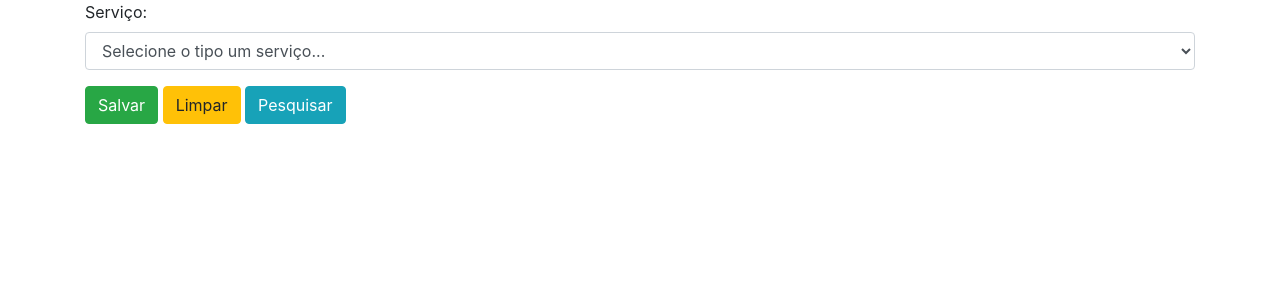
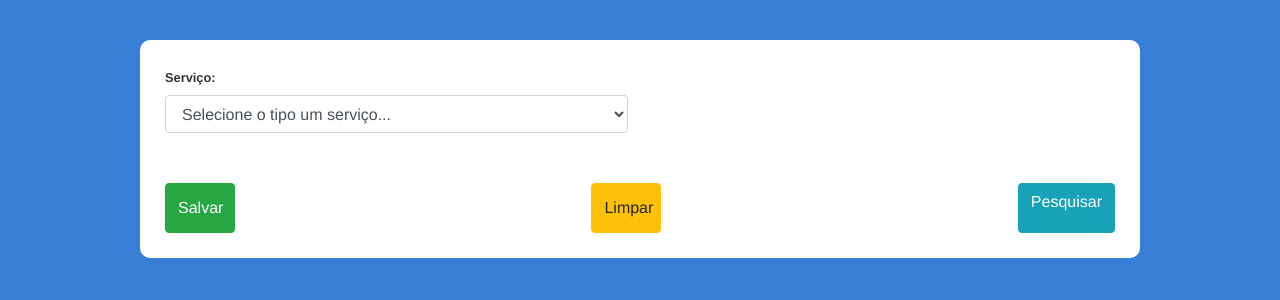
Before and after one commit to J-Eugenio/FabSoft-SCO, a PHP site: page /view/services/Cadastrar.php in a window 1280 px wide. Shown: the top 300 px of the page. Run offline with PHP 8.4, Linux system fonts and the light colour scheme; the visitor is signed in with stand-in values (Sample User, id 1).

Commit message:
Update Editar: Paciente/funcionario
Modificações na estilização das páginas e padronização dos formulários.

```diff
--- a/sys/view/funcionario/Editar.php
+++ b/sys/view/funcionario/Editar.php
@@ -66,7 +66,7 @@ $id =  filter_input(INPUT_GET,'id', FILTER_SANITIZE_NUMBER_INT);//captura o ID p
         <input type="hidden" name="acao" class="form-control" value="update"/>
         <input type="hidden" name="id" class="form-control" value="<?php echo $id?>"/>
       </div>
-      <div class="half-box  spacing">
+      <div id="main-container">
         <button type="submit" class="btn btn-success"><span class="fa fa-check"></span> Salvar</button>
         <button type="reset" class="btn btn-warning"><span class="fa fa-close"></span> Limpar</button>
       </div>
--- a/sys/view/header.php
+++ b/sys/view/header.php
@@ -26,6 +26,7 @@
                 <ul class="sub-menu">
                     <li><a href="/FabSoft-SCO/sys/view/paciente/Cadastrar.php">Paciente</a></li>
                     <li><a href="/FabSoft-SCO/sys/view/funcionario/Cadastrar.php">Funcionário</a></li>
+                    <li><a href="/FabSoft-SCO/sys/view/services/Cadastrar.php">Serviços</a></li>
                 </ul>
             </li>
         </ul>
--- a/sys/view/paciente/Editar.php
+++ b/sys/view/paciente/Editar.php
@@ -66,7 +66,7 @@ $id =  filter_input(INPUT_GET,'id', FILTER_SANITIZE_NUMBER_INT);//captura o ID p
         <input type="hidden" name="acao" class="form-control" value="update"/>
         <input type="hidden" name="id" class="form-control" value="<?php echo $id?>"/>
       </div>
-      <div class="half-box  spacing">
+      <div id="main-container">
         <button type="submit" class="btn btn-success"><span class="fa fa-check"></span> Salvar</button>
         <button type="reset" class="btn btn-warning"><span class="fa fa-close"></span> Limpar</button>
       </div>
--- a/sys/view/services/Cadastrar.php
+++ b/sys/view/services/Cadastrar.php
@@ -6,6 +6,7 @@
         session_start();
     ?>
   <script src="https://code.jquery.com/jquery-3.5.1.js" integrity="sha256-QWo7LDvxbWT2tbbQ97B53yJnYU3WhH/C8ycbRAkjPDc=" crossorigin="anonymous"></script>
+  <link rel="stylesheet" href="/fabsoft-sco/sys/assets/css/formularios.css">
   <link rel="stylesheet" href="../../css/styleMenu.css">
   <link rel="stylesheet" href="https://stackpath.bootstrapcdn.com/bootstrap/4.3.1/css/bootstrap.min.css" integrity="sha384-ggOyR0iXCbMQv3Xipma34MD+dH/1fQ784/j6cY/iJTQUOhcWr7x9JvoRxT2MZw1T" crossorigin="anonymous">
   <meta charset="utf-8">
@@ -15,15 +16,15 @@
   <script src="select_service.js"></script>
   <!-- ---------------------------- -->
 
-  <title>sys</title>
+  <title>Cadastro de serviços</title>
 </head>
 
 <body>
 
 
-  <div class="container">
+  <div id="main-container">
     <form method="POST" action="../../controller/services/service_controller.php">
-      <div class="form-group">
+      <div class="half-box spacing">
         <label>Serviço: </label>
         <select class="form-control" name="tipoDeService" id="tipoDeService">
           <option>Selecione o tipo um serviço...</option>
@@ -32,7 +33,7 @@
         </select>
       </div>
       <div id="typeSonda">
-        <div class="form-group" id="tipoSonda">
+        <div class="half-box" id="tipoSonda">
             <label>Tipo de Sonda: </label>
             <select class="form-control" name="tipoDeSonda" id="tipoDeSonda">
             <option value="N/A">Selecione o tipo de sonda...</option>
@@ -41,13 +42,15 @@
             </select>
         </div>
       </div>
-      <div class="form-group">
+      <div class="half-box">
         <input type="hidden" name="acao" class="form-control" value="inserir"/>
         <input type="hidden" name="id_paciente" class="form-control" value="<?php echo $_SESSION['user_id'];?>"/>
       </div>
+      <div id="main-container"></div>
       <button type="submit" class="btn btn-success"><span class="fa fa-check"></span> Salvar</button>
       <button type="reset" class="btn btn-warning"><span class="fa fa-close"></span> Limpar</button>
       <a href="Listar.php" class="btn btn-info">Pesquisar</a>
+      </div>
     </form>
   </div>
 </body>
```
